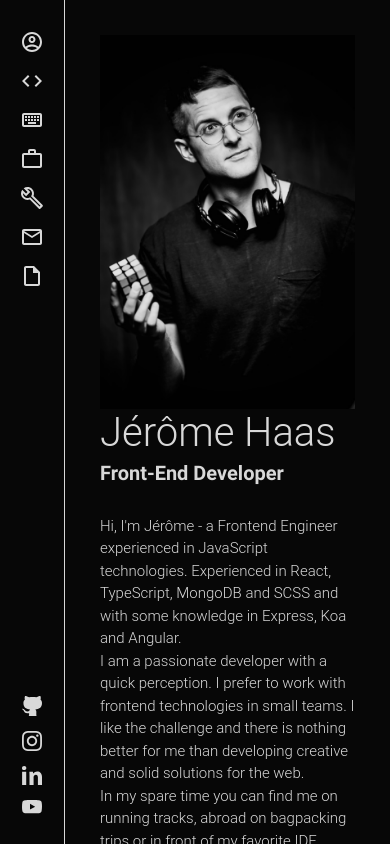
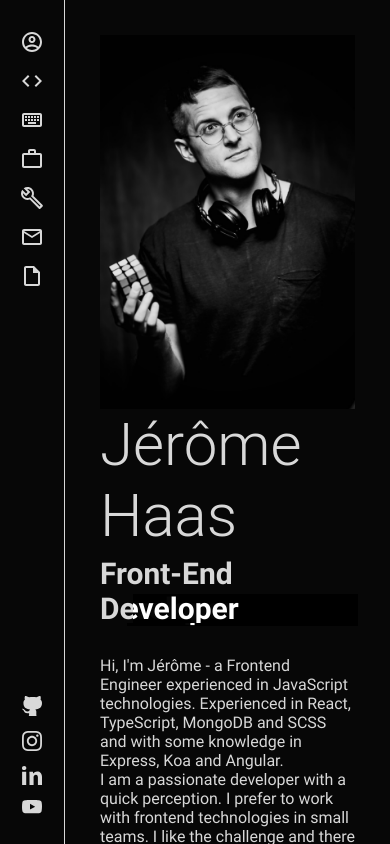
Before and after one commit to jeromehaas/jeromehaas-portfolio-website, a Next.js app: page / in a window 390 px wide. Built offline with nearby package versions, Linux system fonts and the light colour scheme; a web font is replaced by a local one.

Commit message:
Implement: work on glitch effect

```diff
--- a/components/partials/CareerPoint.tsx
+++ b/components/partials/CareerPoint.tsx
@@ -9,7 +9,7 @@ const CareerPoint: React.FunctionComponent<Props> = ({ jobDetails }) => {
 
   return (
     <div className={styles.wrapper}>
-      <h3>{jobDetails.title}</h3>
+      <h3 data-text={jobDetails.title}>{jobDetails.title}</h3>
       <p>{jobDetails.metaData}</p>
       <p>{jobDetails.duration}</p>
       <p>{jobDetails.description}</p>
--- a/pages/index.js
+++ b/pages/index.js
@@ -179,9 +179,9 @@ export default function Home() {
               <img id={styles.portrait} src="/images/jeromehaas.png" alt="Jérôme Haas"/>
               <div className={styles.text}>
                 <h1>Jérôme Haas</h1>
-                <h3>Front-End Developer</h3>
+                <h3 data-text="Front-End Developer" >Front-End Developer</h3>
                 <p>
-                  Hi, I'm Jérôme  - a Frontend Engineer experienced in JavaScript technologies. Experienced in React, TypeScript, MongoDB and SCSS and with some knowledge in Express, Koa and Angular.
+                  Hi, I'm Jérôme - a Frontend Engineer experienced in JavaScript technologies. Experienced in React, TypeScript, MongoDB and SCSS and with some knowledge in Express, Koa and Angular.
                   <br />
                   I am a passionate developer with a quick perception. I prefer to work with frontend technologies in small teams. I like the challenge and there is nothing better for me than developing creative and solid solutions for the web.
                   <br />
--- a/styles/globals.scss
+++ b/styles/globals.scss
@@ -40,37 +40,207 @@ h2 {
 h3 {
   font-size: 30px;
   font-weight: 700;
-  margin-bottom: 15px
+  margin-bottom: 15px;
+  position: relative;
   }
 
-p {
-  font-size: 17px;
-  font-weight: 300;
-  line-height: 1.5;
+  h3::before,
+  h3::after {
+    color: white;
+    content: attr(data-text);
+    position: absolute;
+    width: 100%;
+    height: 100%;
+    background: black;
+    overflow: hidden;
+    top: 0;
   }
 
-a {
-  text-decoration: none;
+  h3::before {
+    left: 3px;
+    text-shadow: -5px 0 $black;
+    animation: glitch-1 5s linear infinite reverse;
   }
 
-@media screen and (max-width: 1000px) {
-  h1, h2 {
-    font-size: 40px;
-    font-weight: 300;
+  h3::after {
+    left: -3px;
+    text-shadow: -5px 0 $black;
+    animation: glitch-2 5s linear infinite reverse;
   }
 
-  h2 {
-    margin-bottom: 25px;
+  @keyframes glitch-1 {
+    0% {
+      clip: rect(132px, auto, 101px, 30px);
     }
 
-  h3 {
-    font-size: 20px;
+    5% {
+      clip: rect(17px, auto, 94px, 30px);
     }
 
-  p {
-    font-size: 15px;
+    10% {
+      clip: rect(40px, auto, 66px, 30px);
+    }
+
+    15% {
+      clip: rect(87px, auto, 82px, 30px);
+    }
+
+    20% {
+      clip: rect(137px, auto, 61px, 30px);
+    }
+
+    25% {
+      clip: rect(34px, auto, 14px, 30px);
+    }
+
+    30% {
+      clip: rect(133px, auto, 74px, 30px);
+    }
+
+    35% {
+      clip: rect(76px, auto, 107px, 30px);
+    }
+
+    40% {
+      clip: rect(59px, auto, 130px, 30px);
+    }
+
+    45% {
+      clip: rect(29px, auto, 84px, 30px);
+    }
+
+    50% {
+      clip: rect(22px, auto, 67px, 30px);
+    }
+
+    55% {
+      clip: rect(67px, auto, 62px, 30px);
+    }
+
+    60% {
+      clip: rect(10px, auto, 105px, 30px);
+    }
+
+    65% {
+      clip: rect(78px, auto, 115px, 30px);
+    }
+
+    70% {
+      clip: rect(105px, auto, 13px, 30px);
+    }
+
+    75% {
+      clip: rect(15px, auto, 75px, 30px);
+    }
+
+    80% {
+      clip: rect(66px, auto, 39px, 30px);
+    }
+
+    85% {
+      clip: rect(133px, auto, 73px, 30px);
+    }
+
+    90% {
+      clip: rect(36px, auto, 128px, 30px);
+    }
+
+    95% {
+      clip: rect(68px, auto, 103px, 30px);
+    }
+
+    100% {
+      clip: rect(14px, auto, 100px, 30px);
     }
   }
+
+  @keyframes glitch-2 {
+    0% {
+      clip: rect(129px, auto, 36px, 30px);
+    }
+
+    5% {
+      clip: rect(36px, auto, 4px, 30px);
+    }
+
+    10% {
+      clip: rect(85px, auto, 66px, 30px);
+    }
+
+    15% {
+      clip: rect(91px, auto, 91px, 30px);
+    }
+
+    20% {
+      clip: rect(148px, auto, 138px, 30px);
+    }
+
+    25% {
+      clip: rect(38px, auto, 122px, 30px);
+    }
+
+    30% {
+      clip: rect(69px, auto, 54px, 30px);
+    }
+
+    35% {
+      clip: rect(98px, auto, 71px, 30px);
+    }
+
+    40% {
+      clip: rect(146px, auto, 34px, 30px);
+    }
+
+    45% {
+      clip: rect(134px, auto, 43px, 30px);
+    }
+
+    50% {
+      clip: rect(102px, auto, 80px, 30px);
+    }
+
+    55% {
+      clip: rect(119px, auto, 44px, 30px);
+    }
+
+    60% {
+      clip: rect(106px, auto, 99px, 30px);
+    }
+
+    65% {
+      clip: rect(141px, auto, 74px, 30px);
+    }
+
+    70% {
+      clip: rect(20px, auto, 78px, 30px);
+  }
+
+  75% {
+    clip: rect(133px, auto, 79px, 30px);
+  }
+
+  80% {
+    clip: rect(78px, auto, 52px, 30px);
+  }
+
+  85% {
+    clip: rect(35px, auto, 39px, 30px);
+  }
+
+  90% {
+    clip: rect(67px, auto, 70px, 30px);
+  }
+
+  95% {
+    clip: rect(71px, auto, 103px, 30px);
+  }
+
+  100% {
+    clip: rect(83px, auto, 40px, 30px);
+  }
+}
+
+
 
 @font-face {
   font-family: "Roboto";
```
Lines whose indentation alone changed are shown as unchanged.
